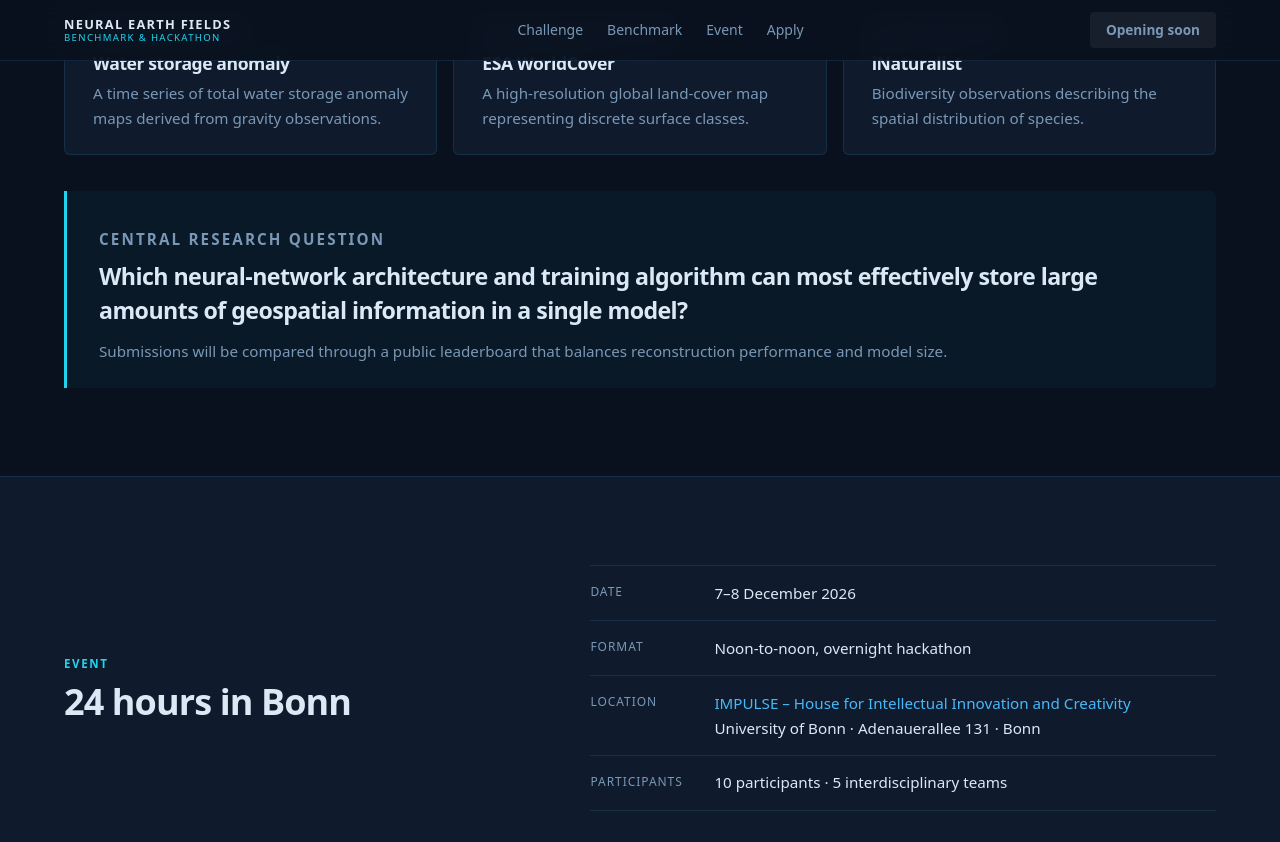
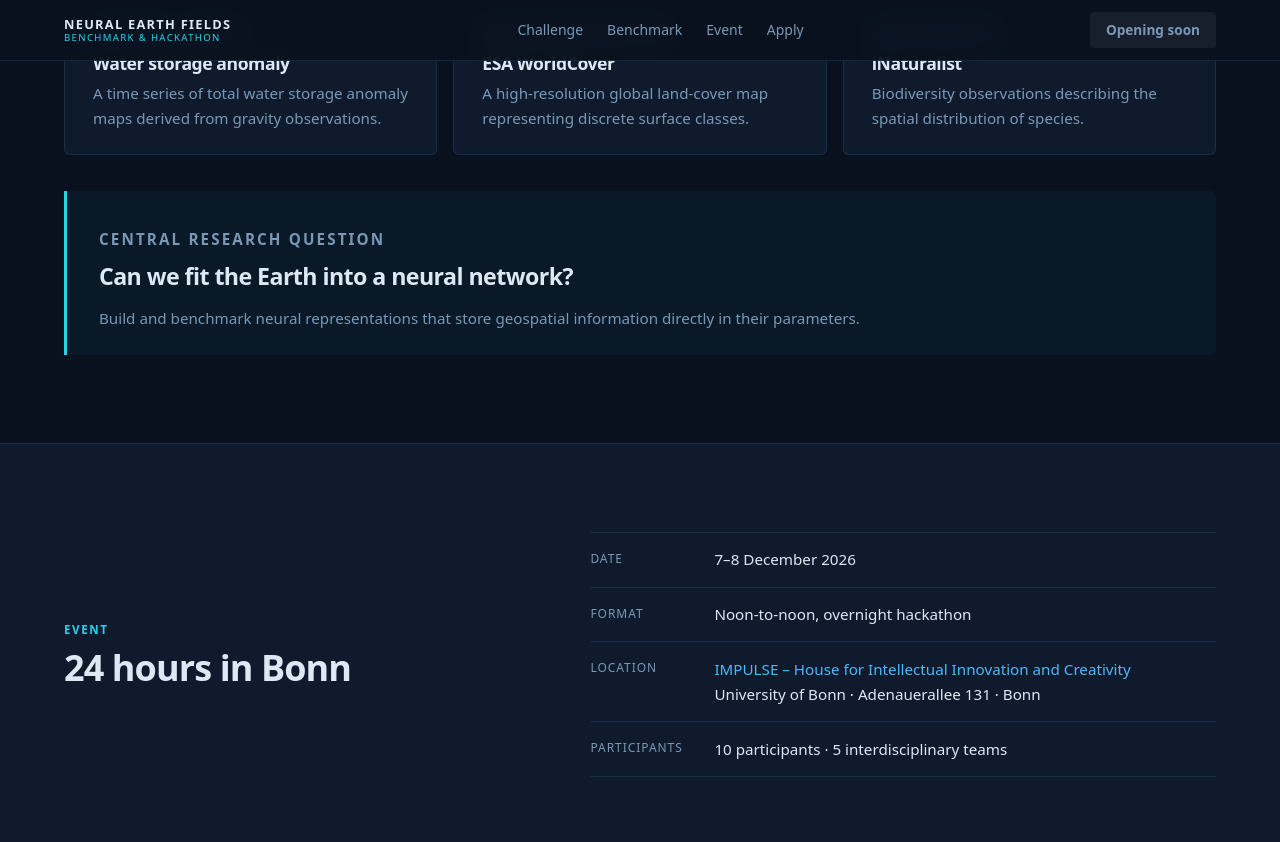
Before and after one commit to neuralearthfields/neuralearthfields.github.io, a Jekyll site: the page built from index.md, in a window 1280 px wide and 900 px high, scrolled down 1896 px, cut to the strip 0-842 px from the top of the window. Built offline with Jekyll 4.4.1, drawn with Linux system fonts in a browser that asks for light colours.

Commit message:
update central research question to 'Can we fit the Earth into a neural network?'

```diff
--- a/index.md
+++ b/index.md
@@ -107,8 +107,8 @@ title:
 
     <aside class="question-box" aria-labelledby="research-question-title">
       <p class="eyebrow">Central research question</p>
-      <h3 id="research-question-title">Which neural-network architecture and training algorithm can most effectively store large amounts of geospatial information in a single model?</h3>
-      <p>Submissions will be compared through a public leaderboard that balances reconstruction performance and model size.</p>
+      <h3 id="research-question-title">Can we fit the Earth into a neural network?</h3>
+      <p>Build and benchmark neural representations that store geospatial information directly in their parameters.</p>
     </aside>
   </div>
 </section>
```
